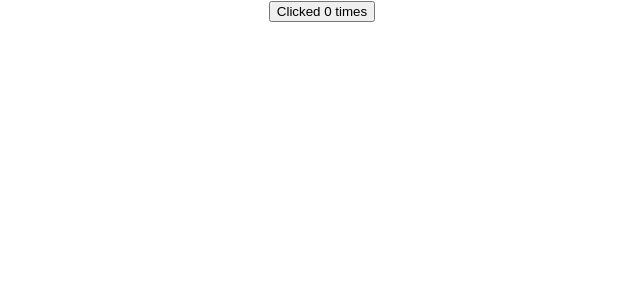
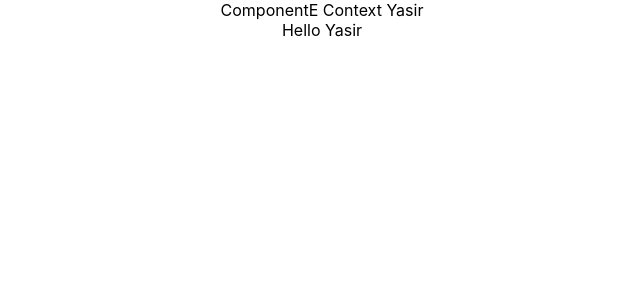
Before and after one commit to YasirAqueel/First-React-App, a React (Create React App) app: page / in a window 1280 px wide. Shown: the top 300 px of the page, without its empty margins (318-958 px from the left). Built offline with nearby package versions, Linux system fonts and the light colour scheme.

Commit message:
Modified App.js and ComponentC, ComponentE, ComponentF, userContext new file

```diff
--- a/src/App.js
+++ b/src/App.js
@@ -16,8 +16,10 @@
 //import RefDemo from './components/RefDemo'
 //import FocusInput from './components/FocusInput'
 //import PortalDemo from './components/PortalDemo'
-import ClickCounter from './components/ClickCounter'
-import HoverCounter from './components/HoverCounter'
+//import ClickCounter from './components/ClickCounter'
+//import HoverCounter from './components/HoverCounter'
+import ComponentC from './components/ComponentC';
+import { UserProvider } from './components/userContext';
 
 function App() {
   return (
@@ -44,9 +46,14 @@
       //<FocusInput />
       //<PortalDemo />
 
-      <ClickCounter />
+      //<ClickCounter />
 
       //<HoverCounter />
+
+        <UserProvider value = "Yasir">
+          <ComponentC />
+        </UserProvider>
+
       }
 
     </div>
--- /dev/null
+++ b/src/components/ComponentC.js
@@ -0,0 +1,14 @@
+import React, { Component } from 'react'
+import ComponentE from './ComponentE'
+
+export class ComponentC extends Component {
+  render() {
+    return (
+      <div>
+        <ComponentE />
+      </div>
+    )
+  }
+}
+
+export default ComponentC
--- /dev/null
+++ b/src/components/ComponentE.js
@@ -0,0 +1,18 @@
+import React, { Component } from 'react'
+import ComponentF from './ComponentF'
+import UserContext, { UserConsumer } from './userContext'
+
+export class ComponentE extends Component {
+  render() {
+    return (
+      <div>
+        ComponentE Context {this.context}
+        <ComponentF />
+      </div>
+    )
+  }
+}
+
+ComponentE.contextType = UserContext
+
+export default ComponentE
--- /dev/null
+++ b/src/components/ComponentF.js
@@ -0,0 +1,19 @@
+import React, { Component } from 'react'
+import { UserConsumer } from './userContext'
+
+export class ComponentF extends Component {
+  render() {
+    return (
+      <UserConsumer>
+        {
+            username => {
+
+                return <div>Hello {username}</div>
+            }
+        }
+      </UserConsumer>
+    )
+  }
+}
+
+export default ComponentF
--- /dev/null
+++ b/src/components/userContext.js
@@ -0,0 +1,9 @@
+import React from 'react'
+
+const UserContext = React.createContext('CodewithYasir')
+
+const UserProvider = UserContext.Provider
+const UserConsumer = UserContext.Consumer
+
+export {UserProvider, UserConsumer}
+export default UserContext
```
